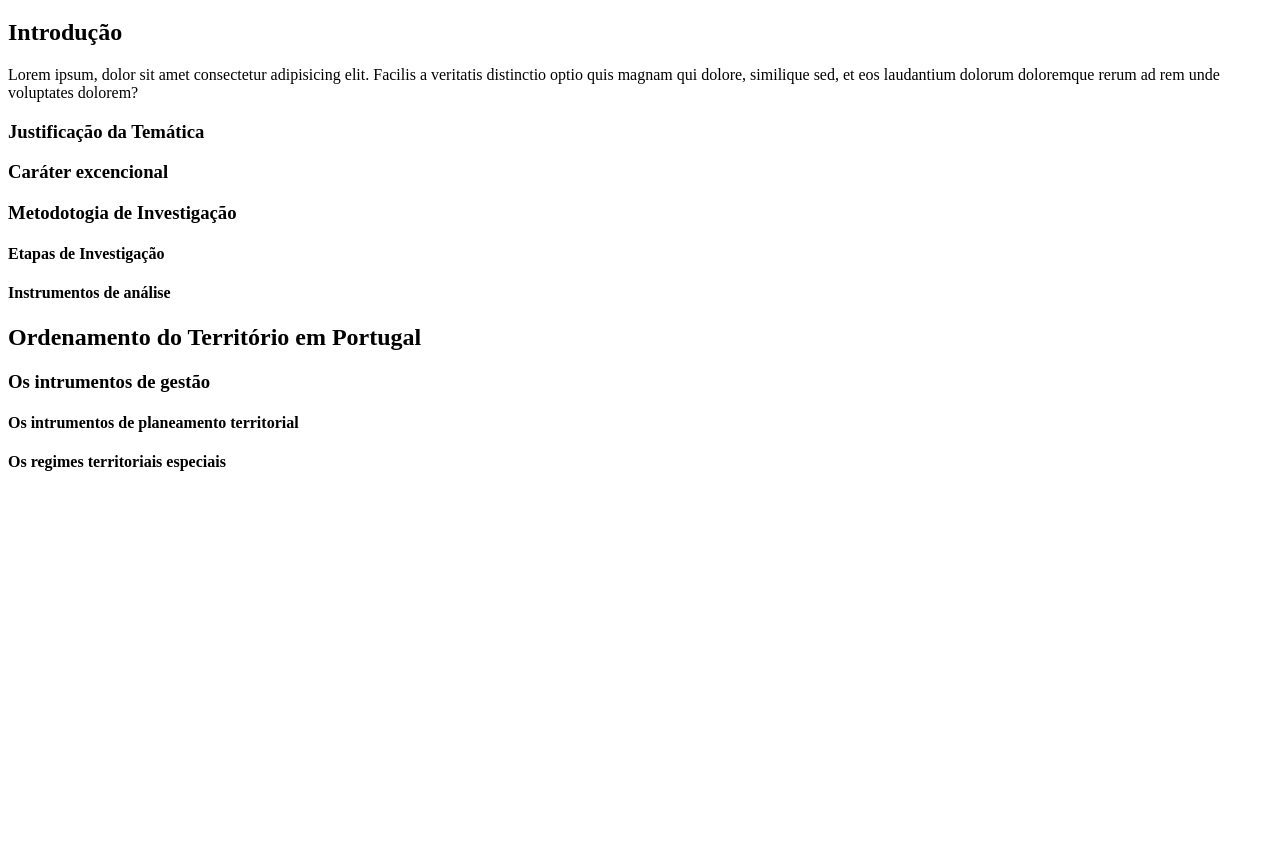
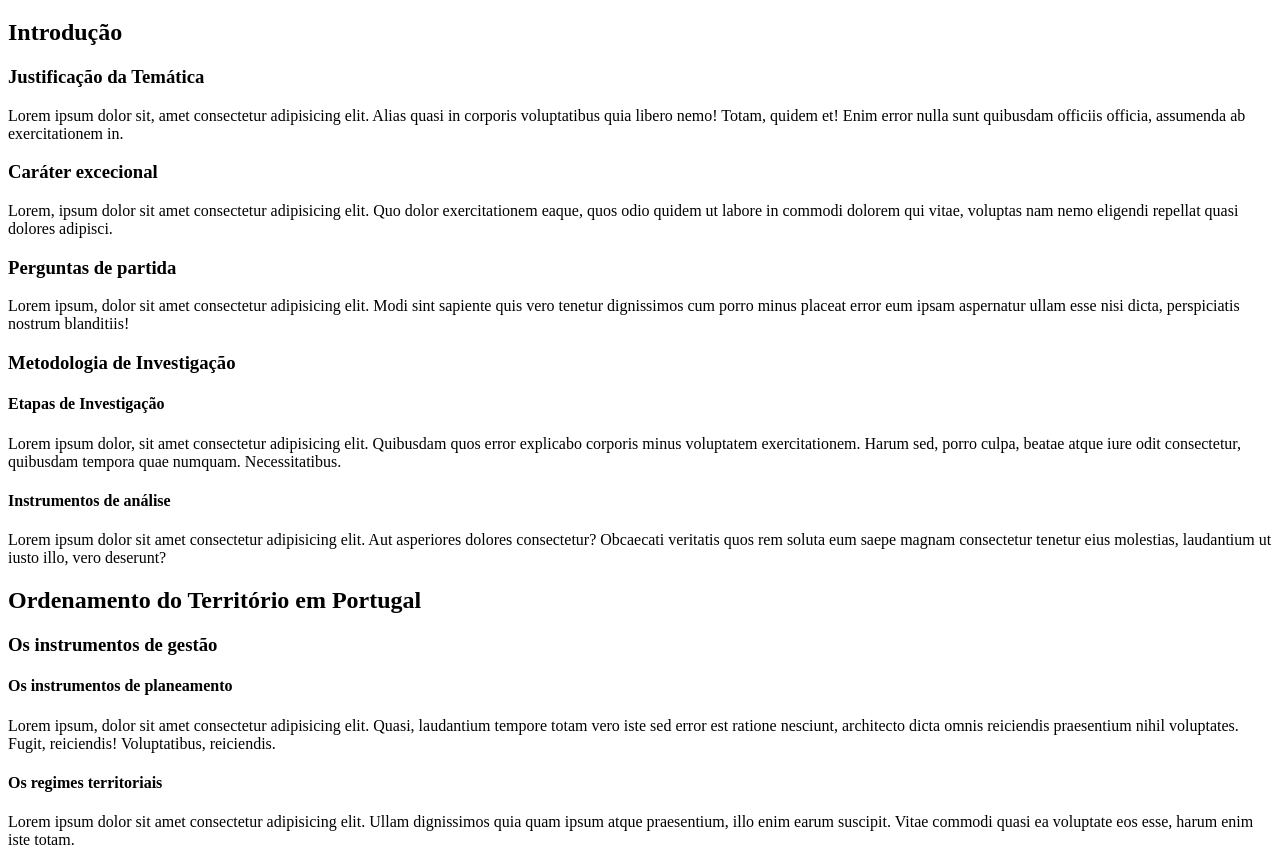
Before and after one commit to Valfreitas/HTML5-CSS3, a plain HTML site: page Exercicios/ex006/index.html in a window 1280 px wide. Shown: the part 61-926 px from the top of the page. Before the commit the page ends 800 px from the top, so only its background shows below. Drawn offline with Linux system fonts and the light colour scheme.

Commit message:
atualização

```diff
--- a/Exercicios/ex006/index.html
+++ b/Exercicios/ex006/index.html
@@ -10,15 +10,22 @@
 <body>
     <h1>Entendendo Portugal</h1>
     <h2>Introdução</h2>
-    <p>Lorem ipsum, dolor sit amet consectetur adipisicing elit. Facilis a veritatis distinctio optio quis magnam qui dolore, similique sed, et eos laudantium dolorum doloremque rerum ad rem unde voluptates dolorem?<!--lorem--></p>
     <h3>Justificação da Temática</h3>
-    <h3>Caráter excencional</h3>
-    <h3>Metodotogia de Investigação</h3>
+    <p>Lorem ipsum dolor sit, amet consectetur adipisicing elit. Alias quasi in corporis voluptatibus quia libero nemo! Totam, quidem et! Enim error nulla sunt quibusdam officiis officia, assumenda ab exercitationem in.</p>
+    <h3>Caráter excecional</h3>
+    <p>Lorem, ipsum dolor sit amet consectetur adipisicing elit. Quo dolor exercitationem eaque, quos odio quidem ut labore in commodi dolorem qui vitae, voluptas nam nemo eligendi repellat quasi dolores adipisci.</p>
+    <h3>Perguntas de partida</h3>
+    <p>Lorem ipsum, dolor sit amet consectetur adipisicing elit. Modi sint sapiente quis vero tenetur dignissimos cum porro minus placeat error eum ipsam aspernatur ullam esse nisi dicta, perspiciatis nostrum blanditiis!</p>
+    <h3>Metodologia de Investigação</h3>
     <h4>Etapas de Investigação</h4>
+    <p>Lorem ipsum dolor, sit amet consectetur adipisicing elit. Quibusdam quos error explicabo corporis minus voluptatem exercitationem. Harum sed, porro culpa, beatae atque iure odit consectetur, quibusdam tempora quae numquam. Necessitatibus.</p>
     <h4>Instrumentos de análise</h4>
+    <p>Lorem ipsum dolor sit amet consectetur adipisicing elit. Aut asperiores dolores consectetur? Obcaecati veritatis quos rem soluta eum saepe magnam consectetur tenetur eius molestias, laudantium ut iusto illo, vero deserunt?</p>
     <h2>Ordenamento do Território em Portugal</h2>
-    <h3>Os intrumentos de gestão</h3>
-    <h4>Os intrumentos de planeamento territorial</h4>
-    <h4>Os regimes territoriais especiais</h4>
+    <h3>Os instrumentos de gestão</h3>
+    <h4>Os instrumentos de planeamento</h4>
+    <p>Lorem ipsum, dolor sit amet consectetur adipisicing elit. Quasi, laudantium tempore totam vero iste sed error est ratione nesciunt, architecto dicta omnis reiciendis praesentium nihil voluptates. Fugit, reiciendis! Voluptatibus, reiciendis.</p>
+    <h4>Os regimes territoriais</h4>
+    <p>Lorem ipsum dolor sit amet consectetur adipisicing elit. Ullam dignissimos quia quam ipsum atque praesentium, illo enim earum suscipit. Vitae commodi quasi ea voluptate eos esse, harum enim iste totam.</p>
 </body>
 </html>
```
Also changed, not shown: Exercicios/ex007/index.html (+28 -5 lines), Exercicios/ex008/index.html (+25 -28 lines), Exercicios/ex008b/index.html (deleted, +0 -36 lines).
